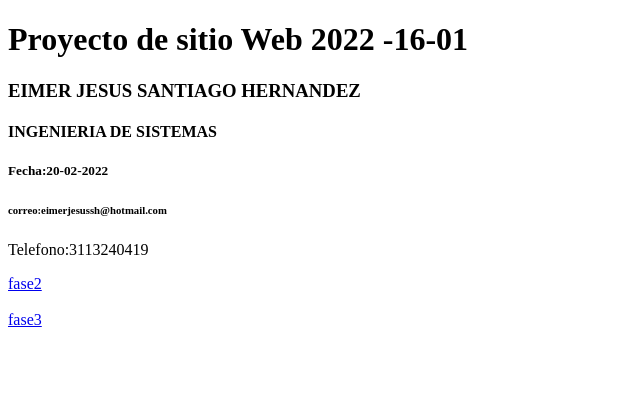
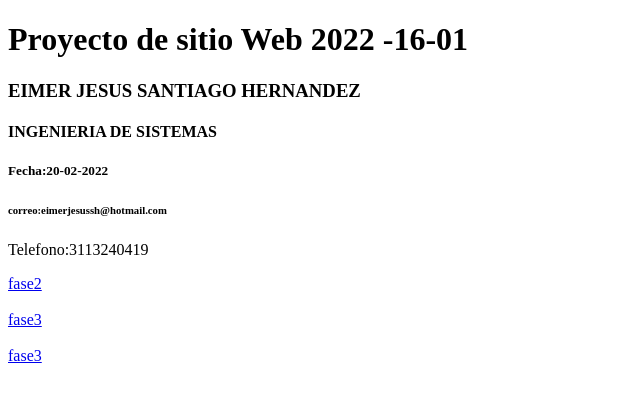
Before and after one commit to ejsantiagoh/DSW-EIMERSANTIAGO, a plain HTML site: page index.html in a window 1280 px wide. Shown: the full height of the page, 0-640 px from the left. Drawn offline with Linux system fonts and the light colour scheme.

Commit message:
Update index.html

```diff
--- a/index.html
+++ b/index.html
@@ -19,5 +19,8 @@
     <br>
     <br>
     <a href="fase3/index.html">fase3</a>
+    <br>
+    <br>
+    <a href="fase4/index.html">fase3</a>
 </body>
 </html>
```
